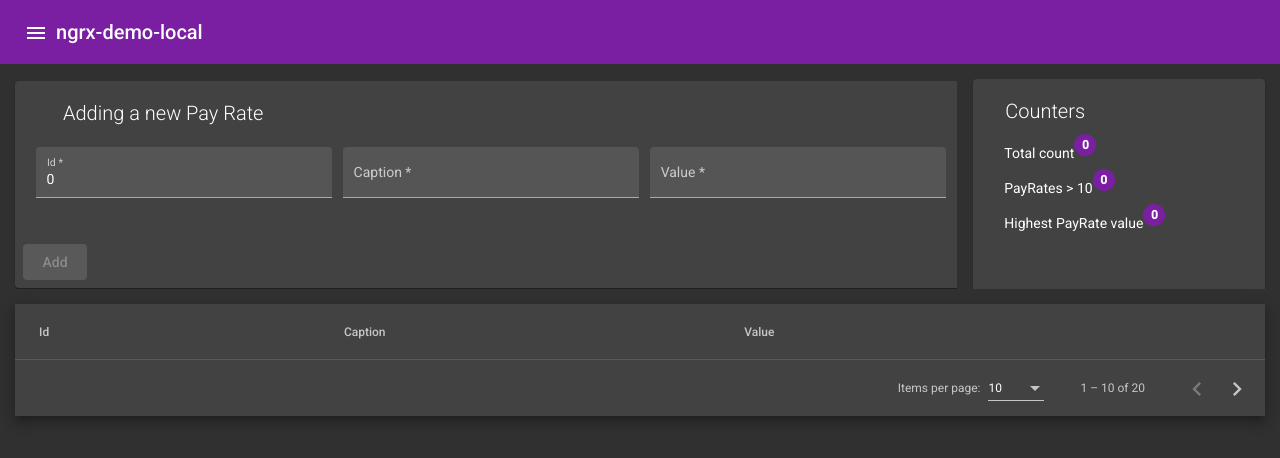
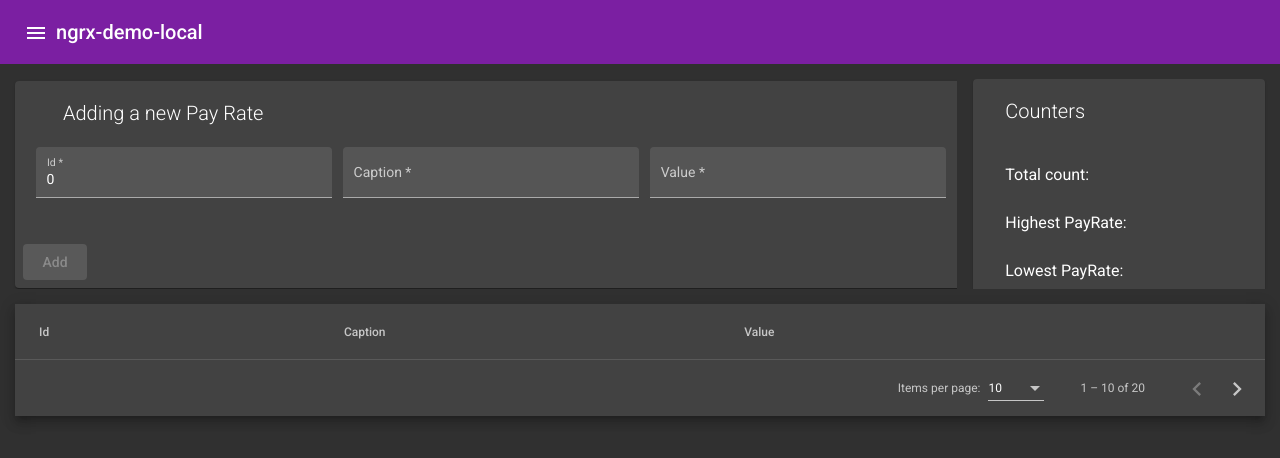
Before and after one commit to Jbn1/ngrx-demo-local, an Angular app: page / in a window 1280 px wide. Shown: the top 458 px of the page. Built offline with nearby package versions, Linux system fonts and the light colour scheme.

Commit message:
Change counters

```diff
--- a/src/app/counter-pay-rate/counter-pay-rate.component.html
+++ b/src/app/counter-pay-rate/counter-pay-rate.component.html
@@ -3,8 +3,10 @@
     <mat-card-title><h2 style="font-weight: 300">Counters</h2></mat-card-title>
   </mat-card-header>
   <mat-card-content>
-    <div class="badge"><span matBadge="0" matBadgeOverlap="false" matBadgeSize="medium">Total count</span></div>
-    <div class="badge"><span matBadge="0" matBadgeOverlap="false" matBadgeSize="medium">PayRates > 10</span></div>
-    <div class="badge"><span matBadge="0" matBadgeOverlap="false" matBadgeSize="medium">Highest PayRate value</span></div>
+    <mat-list>
+      <mat-list-item> Total count: </mat-list-item>
+      <mat-list-item> Highest PayRate: </mat-list-item>
+      <mat-list-item> Lowest PayRate: </mat-list-item>
+    </mat-list>
   </mat-card-content>
 </mat-card>
```
